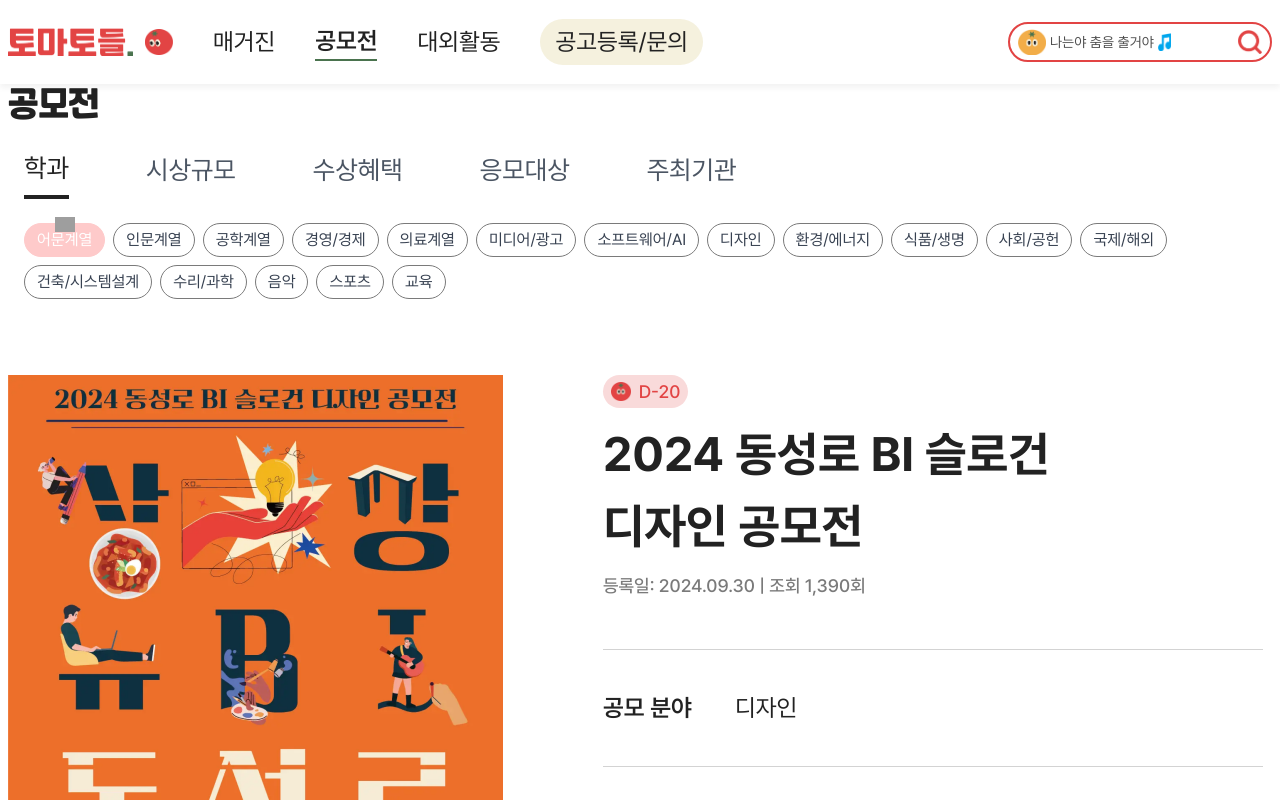
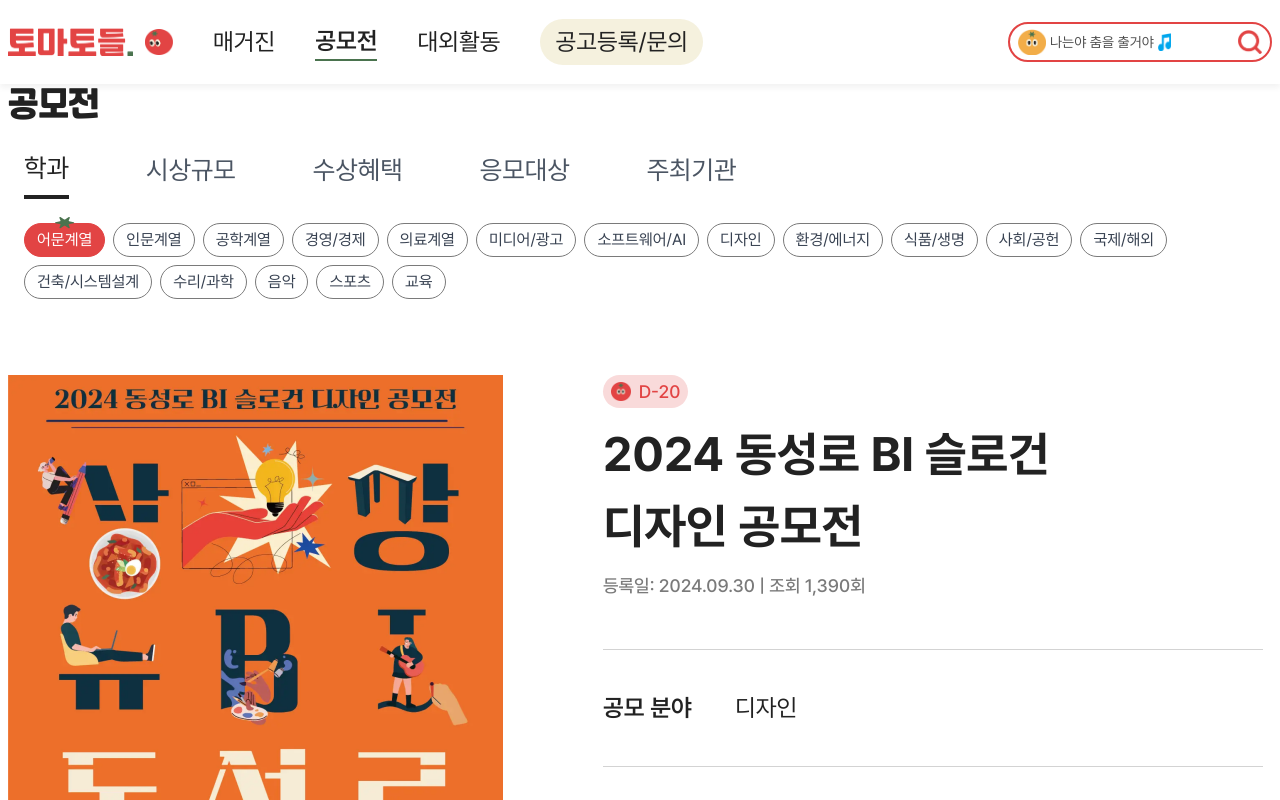
Before and after one commit to toktokhan-tomato/tomatos, a Next.js app: page /contest/1 in a window 1280 px wide. Both pictures are taken after a click on the button "어문계열". Shown: the top 800 px of the page. Built offline with nearby package versions, Linux system fonts and the light colour scheme; grey boxes are pictures that could not be loaded.

Commit message:
refactor: Apply twMerge library for class name management

```diff
--- a/src/components/contest/FilterOption.tsx
+++ b/src/components/contest/FilterOption.tsx
@@ -1,4 +1,6 @@
 import Image from "next/image";
+import images from "@/assets/images/images";
+import { twMerge } from "tailwind-merge";
 
 export default function FilterOption({
   option,
@@ -9,19 +11,18 @@ export default function FilterOption({
   toggled: boolean;
   onToggle: () => void;
 }) {
+  const baseClasses =
+    "relative border text-[16px] px-3 py-1 rounded-full transition-colors";
+  const toggledClasses = toggled
+    ? "bg-red-500 text-white border-red-500"
+    : "bg-white text-gray-700 border-gray-300 hover:border-gray-400";
+
   return (
-    <button
-      className={`relative border text-[16px] px-3 py-1 rounded-full transition-colors ${
-        toggled
-          ? "bg-red-200 text-white border-red-200"
-          : "bg-white text-gray-700 border-gray-300 hover:border-gray-400"
-      }`}
-      onClick={onToggle}
-    >
+    <button className={twMerge(baseClasses, toggledClasses)} onClick={onToggle}>
       {toggled && (
         <div className="absolute -top-[7px] left-1/2 transform -translate-x-1/2">
           <Image
-            src="/images/tomato-stem.svg"
+            src={images.tomatoStem}
             width={20}
             height={20}
             alt="Tomato stem"
```
